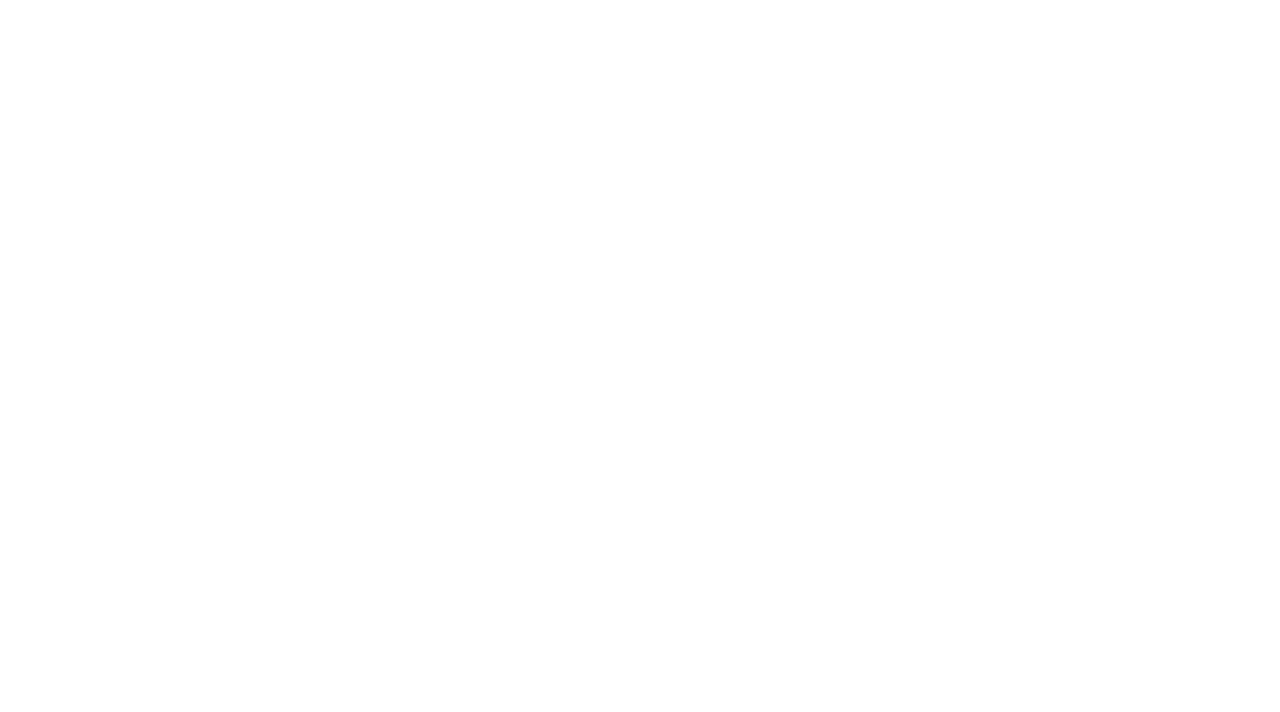
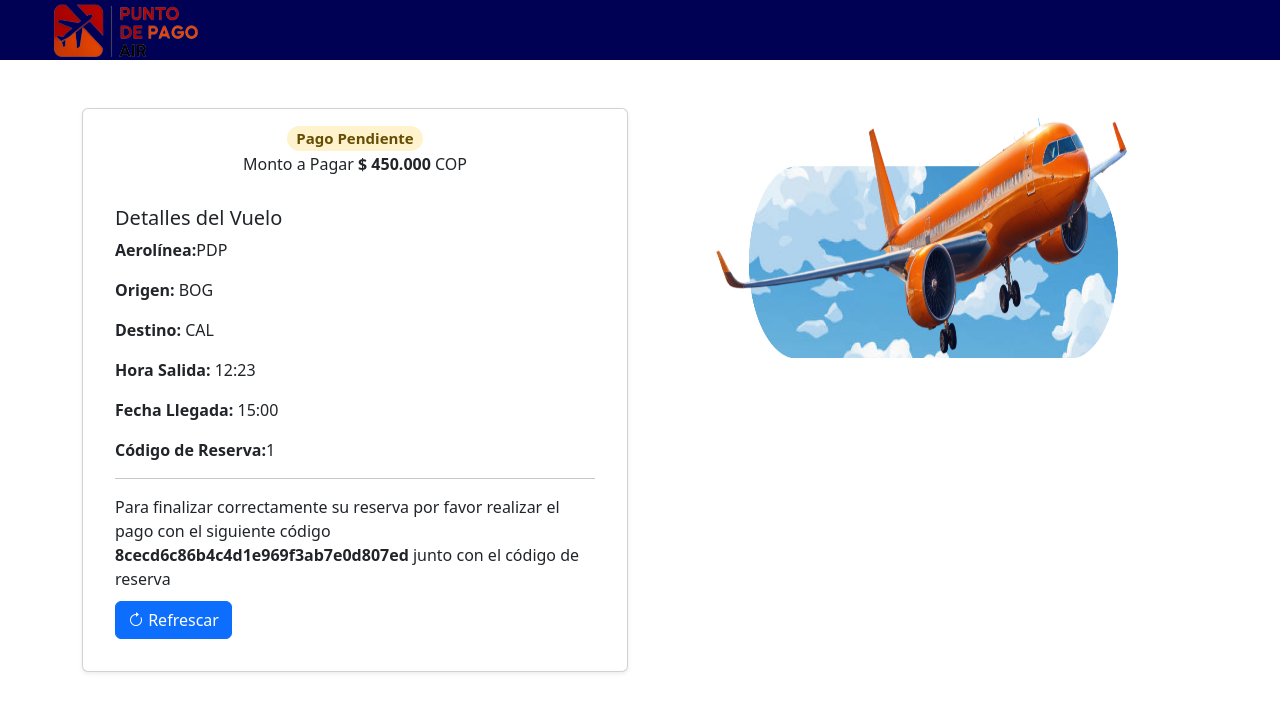
Before and after one commit to Imbana/Punto_de_Pago_Air-Frontend, a React (Vite) app: page /paymentConfirmation in a window 1280 px wide. Before the commit this address had no page. Shown: the top 712 px of the page. Built offline with nearby package versions, Linux system fonts and the light colour scheme.

Commit message:
add paymentconfirm component

```diff
--- a/package.json
+++ b/package.json
@@ -13,6 +13,7 @@
   "dependencies": {
     "axios": "^1.7.8",
     "bootstrap": "^5.3.3",
+    "bootstrap-icons": "^1.11.3",
     "react": "^18.3.1",
     "react-bootstrap": "^2.10.6",
     "react-dom": "^18.3.1",
--- a/src/App.jsx
+++ b/src/App.jsx
@@ -7,6 +7,7 @@ import FlightSearch from './page/flightSearch/FlightSearch';
 import FlightList from './page/flightList/FlightList';
 import UserReservationForm from './page/userReservationForm.py/UserReservationForm';
 import UserConsultationForm from './page/userConsultationForm/UserConsultationform';
+import PaymentConfirmation from './page/paymentConfirmation/paymentConfirmation';
 
 function App() {
 
@@ -18,6 +19,7 @@ function App() {
         <Route path="/flightList" element={<FlightList />} />
         <Route path="/userReservation" element={<UserReservationForm />} />
         <Route path="/userConsultation" element={<UserConsultationForm/>} />
+        <Route path="/paymentConfirmation" element={<PaymentConfirmation />} />
       </Routes>
     </BrowserRouter>
   )
--- /dev/null
+++ b/src/page/paymentConfirmation/PaymentConfirmation.jsx
@@ -0,0 +1,113 @@
+import { useEffect, useState } from 'react';
+import logo from '../../assets/logo.png';
+import imgFlight from '../../assets/avion.png'
+import 'bootstrap-icons/font/bootstrap-icons.css';
+
+import { Container, Col, Card, Button, Row } from "react-bootstrap";
+import { useStoreFlight } from '../../store/store';
+
+const PaymentConfirmation = () => {
+
+    const { information } = useStoreFlight()
+
+    // Estados
+    const [paymentStatus, setPaymentStatus] = useState('Pendiente'); // Estado del pago
+    const [paymentAmount] = useState(450000); // Valor a pagar
+    const [codeReservation] = useState(1)
+
+    const statusPaymentClass = paymentStatus === 'Pendiente' ? 'badge bg-warning-subtle border-warning-subtle text-warning-emphasis rounded-pill' : ' bg-success-subtle border-success-subtle text-success-emphasis rounded-pill';
+
+    // Formatear el monto en COP usando Intl.NumberFormat
+    const formattedAmount = new Intl.NumberFormat('es-CO', {
+        style: 'currency',
+        currency: 'COP',
+        minimumFractionDigits: 0,  // Opcional: para mostrar sin decimales
+        maximumFractionDigits: 2,  // Opcional: limitar a dos decimales
+    }).format(paymentAmount);
+
+    useEffect(() => {
+        const fetchcodePayment = async () => {
+            try {
+                const response = await axios.get(`https://cantozil.pythonanywhere.com/api/bookings/payments/${codeReservation}`);
+                console.log(response)
+
+            } catch (err) {
+                console.error('Error fetching get code payment:', err);
+            }
+        };
+        fetchcodePayment();
+    });
+    return (
+        <>
+            <header className="header mb-4 d-flex justify-content-between align-items-center">
+                <img
+                    src={logo}
+                    width="150"
+                    height="60"
+                    alt="Logo Portal de Pago Air"
+                    className="logo-left"
+                />
+            </header>
+            <Container className="mt-5">
+
+                <Row className="row-cols-1 row-cols-md-3 g-4">
+                    <Col md={6}>
+
+                        <Card className={`shadow-sm  'border-primary'`}>
+                            <Card.Body>
+                                <Card.Title className="text-center">
+                                    <span className={statusPaymentClass}>Pago {paymentStatus}</span>
+                                </Card.Title>
+                                <Card.Subtitle className="text-center mb-3">
+                                    Monto a Pagar  <strong>{formattedAmount}</strong> COP
+                                </Card.Subtitle>
+                                <Card.Body>
+                                    <h5>Detalles del Vuelo</h5>
+                                    <p><strong>Aerolínea:</strong>PDP</p>
+                                    <p><strong>Origen:</strong> BOG</p>
+                                    <p><strong>Destino:</strong> CAL</p>
+                                    <p><strong>Hora Salida:</strong> 12:23</p>
+                                    <p><strong>Fecha Llegada:</strong> 15:00</p>
+                                    <p><strong>Código de Reserva:</strong>1</p>
+                                    <hr />
+                                    {
+                                        paymentStatus === "Completado" ? (
+                                            <span>Gracias por confiar en nuestros, su pago se realizó con éxito.</span>
+                                        ) : (
+                                            <span>Para finalizar correctamente su reserva por favor realizar el pago con el siguiente código <strong>8cecd6c86b4c4d1e969f3ab7e0d807ed</strong> junto con el código de reserva</span>
+                                        )
+                                    }
+
+                                    <div style={{ paddingTop: "10px" }}>
+                                        <Button
+                                            className="btn"
+                                            disabled={paymentStatus === "Completado" ? true : false}
+                                        >
+                                            <i className="bi bi-arrow-clockwise"></i> {paymentStatus === "Completado" ? "Pago Confirmado" : "Refrescar"}
+                                        </Button>
+                                    </div>
+                                </Card.Body>
+                            </Card.Body>
+                        </Card>
+                    </Col>
+                    {/* Columna para la imagen */}
+                    <Col md={6} className="d-flex justify-content-center">
+                        <img
+                            src={imgFlight}
+                            alt="Reserva logo"
+                            className="img-fluid rounded"
+                            style={{ maxWidth: "80%", height: "auto", maxHeight: "250px" }} // Ajustar tamaño de la imagen
+                        />
+                    </Col>
+                </Row>
+
+
+            </Container >
+
+        </>
+
+    )
+
+}
+
+export default PaymentConfirmation
```
Also changed, not shown: 1 other file (tests, documents, lock files or other folders).
